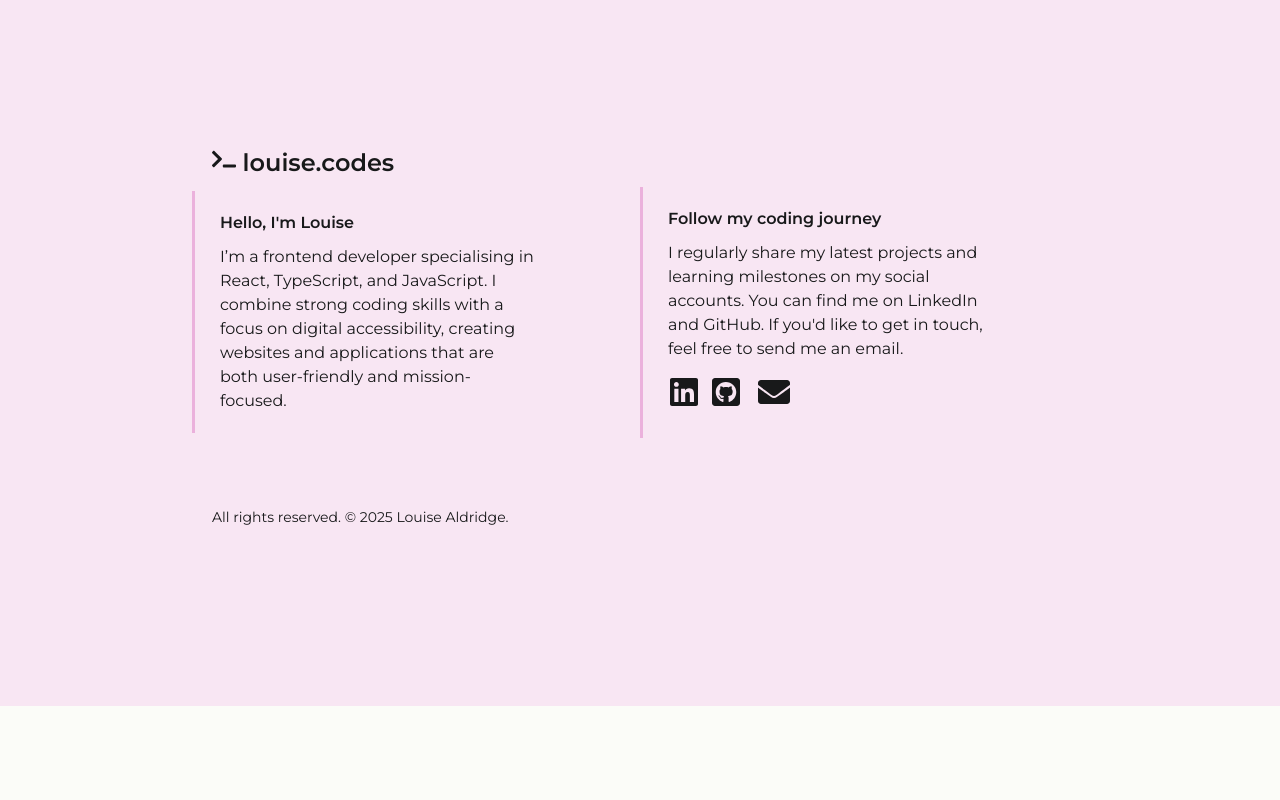
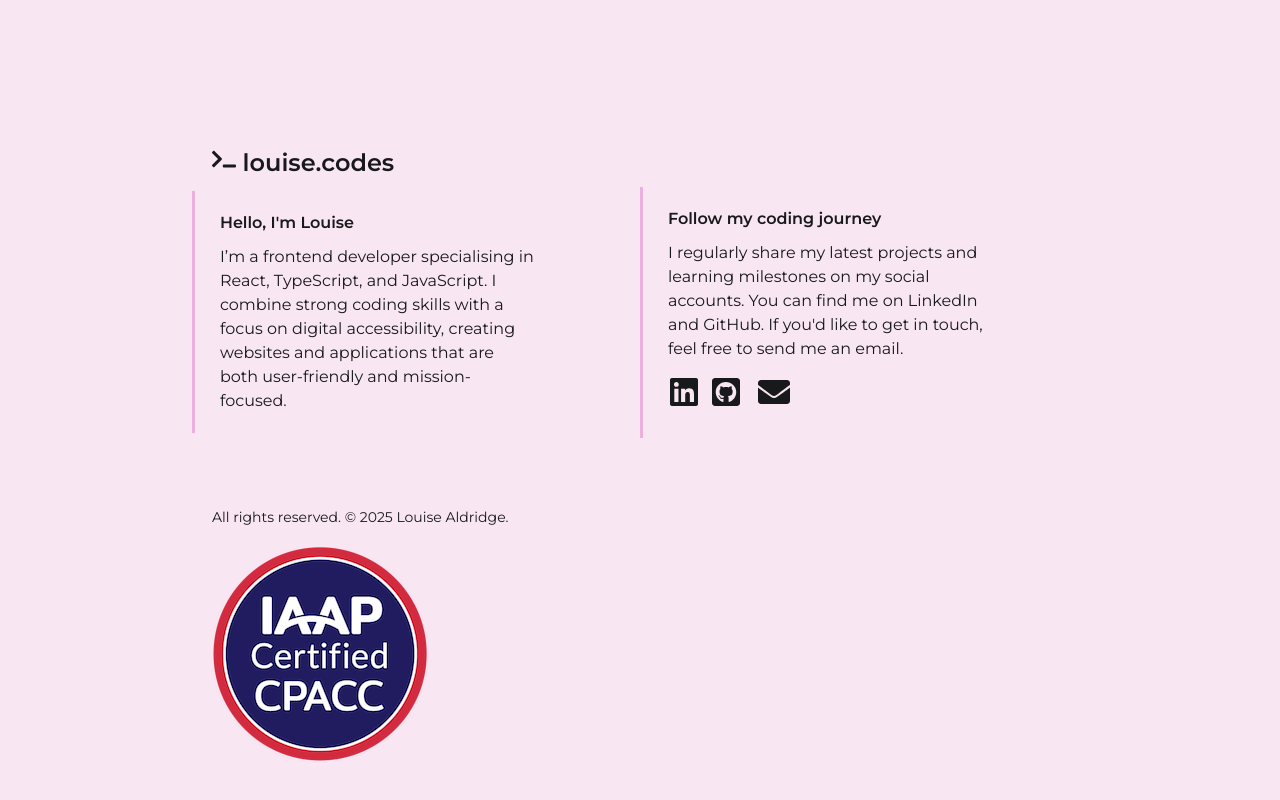
Before and after one commit to louiseka/portfolio, a React (Vite) app: page / in a window 1280 px wide. Shown: the part 5436-6236 px from the top of the page. Before the commit the page ends 6142 px from the top, so only its background shows below. Built offline with nearby package versions, Linux system fonts and the light colour scheme.

Commit message:
Adding cpacc badge to footer

```diff
--- a/src/components/Footer.jsx
+++ b/src/components/Footer.jsx
@@ -61,10 +61,16 @@ export default function Footer() {
           </div>
         </div>
       </div>
+
       <div className="rights-decl">
         <p className="small-text">
           All rights reserved. © {new Date().getFullYear()} Louise Aldridge.
         </p>
+        <img
+          className="badge"
+          src="./assets/cpacc-badge.png"
+          alt="CPACC Badge from IAAP"
+        />
       </div>
     </footer>
   );
```
Also changed, not shown: public/assets/cpacc-badge.png (added).
